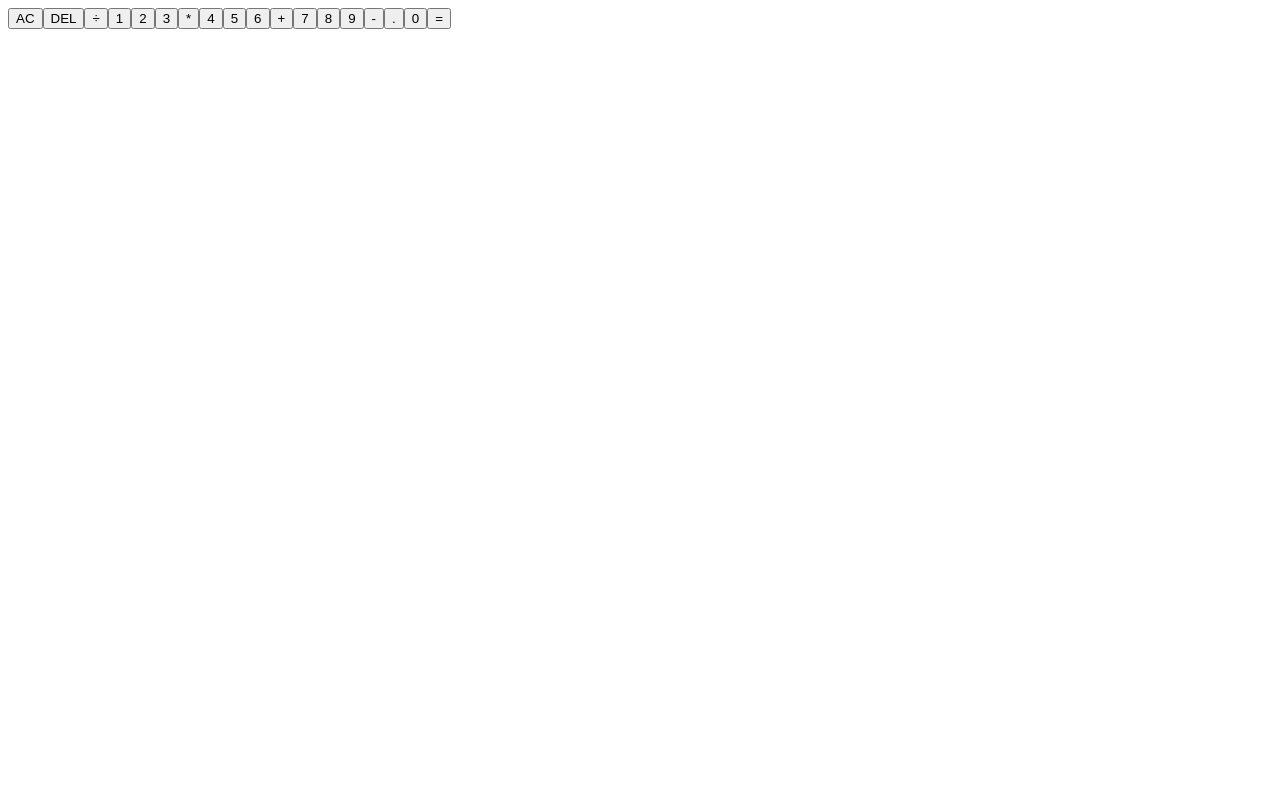
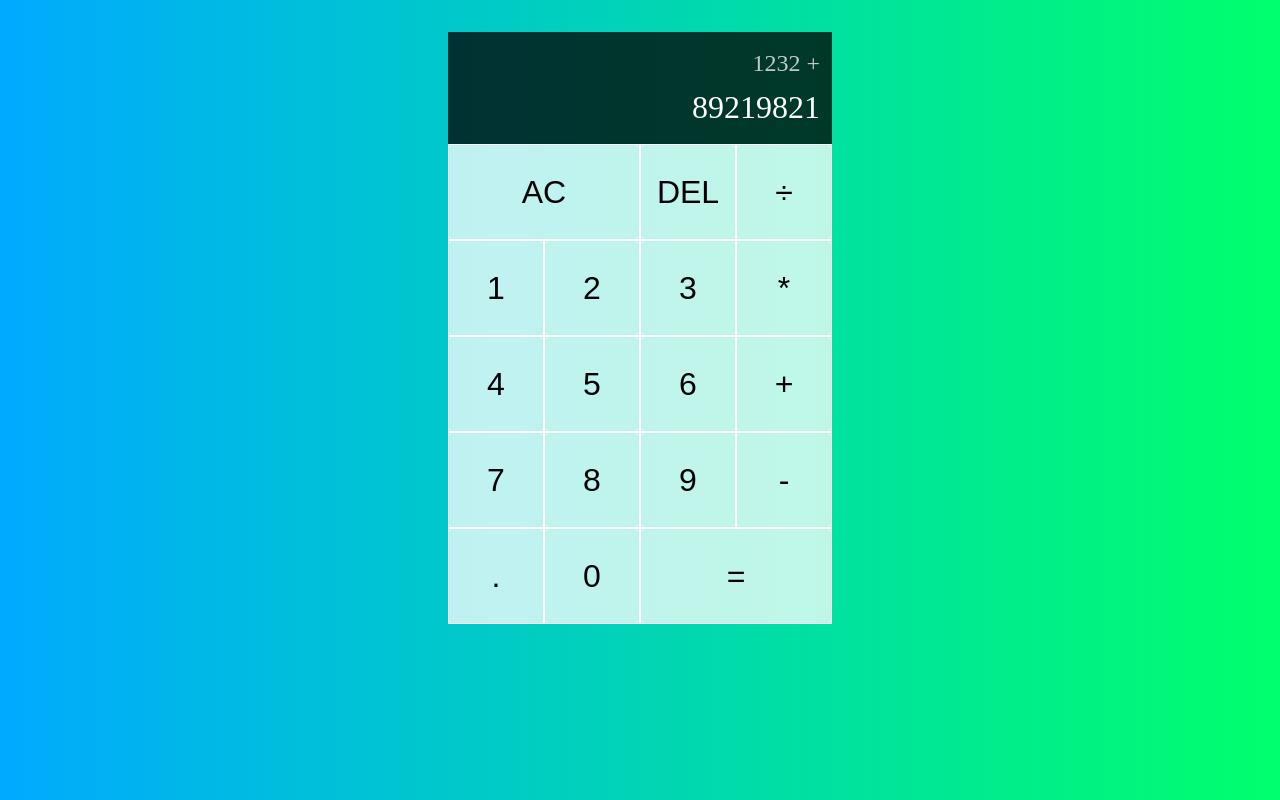
Before and after one commit to AshwanthramKL/Calculator, a React (Create React App) app: page / in a window 1280 px wide. Built offline with nearby package versions, Linux system fonts and the light colour scheme.

Commit message:
added css

```diff
--- a/src/App.tsx
+++ b/src/App.tsx
@@ -5,8 +5,8 @@
   return (
     <div className="calculator-grid">
       <div className="output">
-        <div className="previous-operand"></div>
-        <div className="current-operand"></div>
+        <div className="previous-operand">1232 +</div>
+        <div className="current-operand">89219821</div>
       </div>
       <button className="span-two">AC</button>
       <button>DEL</button>
--- a/src/styles.css
+++ b/src/styles.css
@@ -0,0 +1,57 @@
+*,
+*::after,
+*::before {
+  box-sizing: border-box;
+}
+
+body {
+  margin: 0;
+  background: linear-gradient(to right, #00aaff, #00ff6c);
+}
+
+.calculator-grid {
+  display: grid;
+  margin-top: 2rem;
+  grid-template-columns: repeat(4, 6rem);
+  grid-template-rows: minmax(7rem, auto) repeat(5, 6rem);
+  justify-content: center;
+}
+
+.span-two {
+  grid-column: span 2;
+}
+
+.calculator-grid > button {
+  font-size: 2rem;
+  cursor: pointer;
+  border: 1px, solid, white;
+  outline: none;
+  background-color: rgba(255, 255, 255, 0.75);
+}
+
+.calculator-grid > button:hover,
+.calculator-grid > button:focus {
+  background-color: rgba(255, 255, 255, 0.9);
+}
+
+.output {
+  grid-column: 1/ -1;
+  background-color: rgba(0, 0, 0, 0.75);
+  display: flex;
+  color: white;
+  flex-direction: column;
+  word-wrap: break-word;
+  padding: 0.75rem;
+  align-items: flex-end;
+  justify-content: space-around;
+}
+
+.previous-operand {
+  font-size: 1.5rem;
+  color: rgba(255, 255, 255, 0.75);
+}
+
+.current-operand {
+  font-size: 2rem;
+  color: rgba(255, 255, 255);
+}
```
